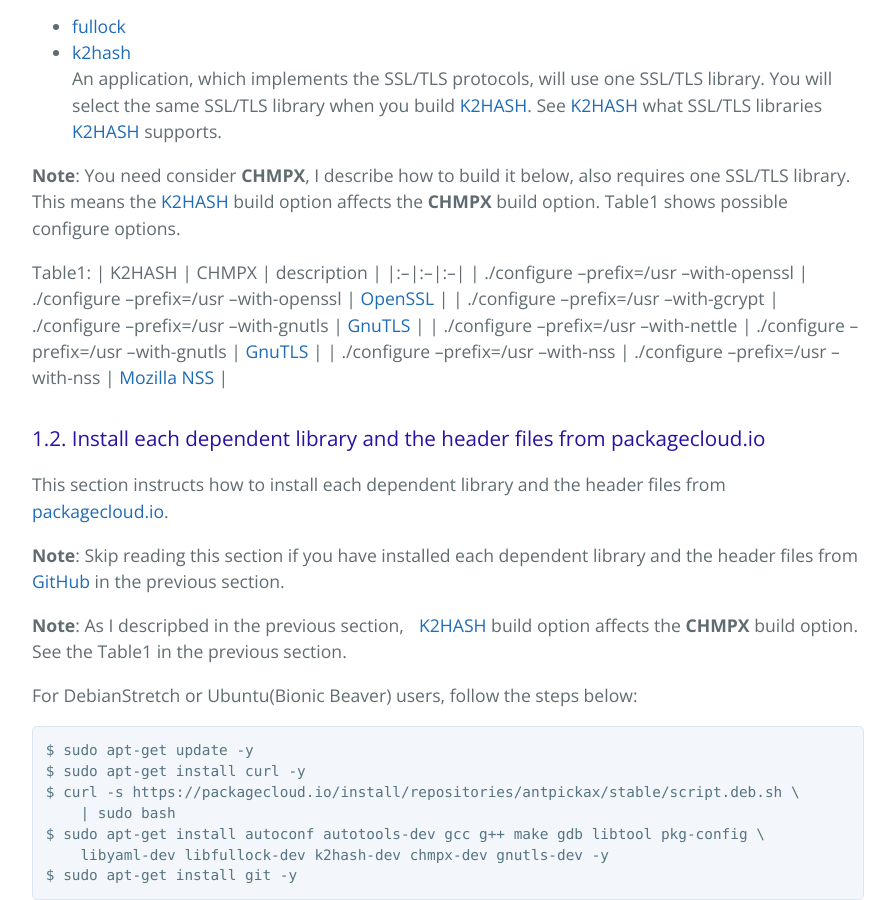
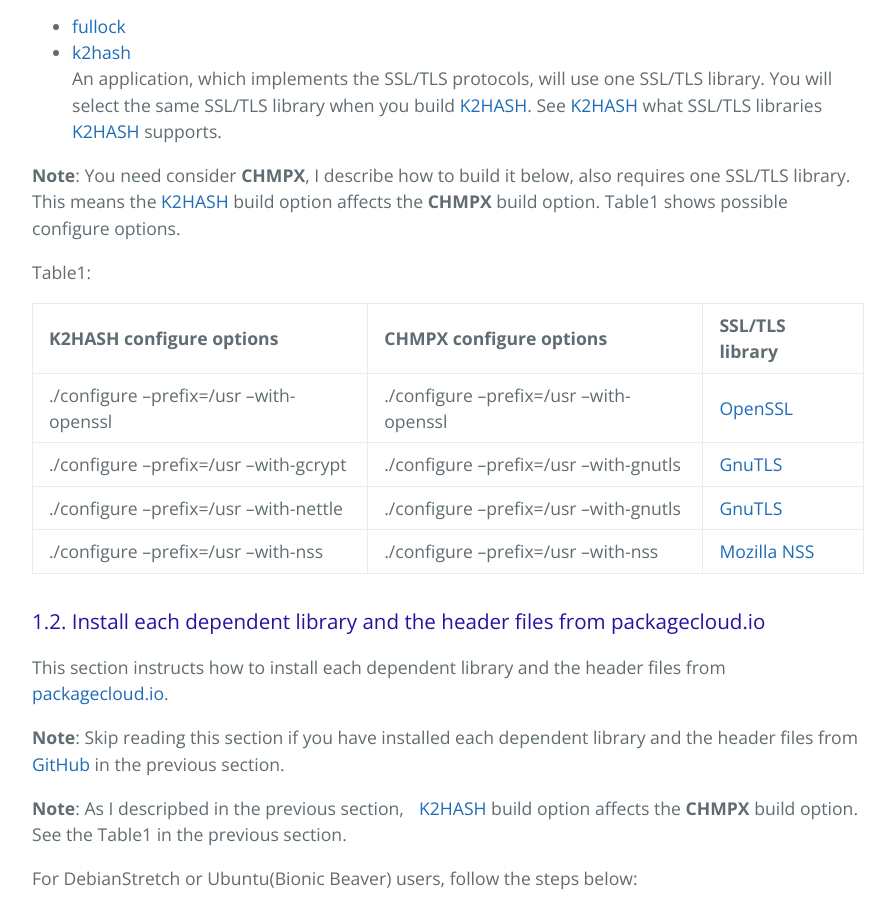
Before and after one commit to yahoojapan/chmpx, a Jekyll site: the page built from build.md, in a window 1280 px wide and 900 px high, scrolled down 894 px. Shown: the whole window, without its empty margins (192-1087 px from the left). Built offline with Jekyll 4.4.1, drawn with Linux system fonts in a browser that asks for light colours.

Commit message:
Fixed table and styles.

```diff
--- a/build.md
+++ b/build.md
@@ -39,7 +39,8 @@
 **Note**: You need consider **CHMPX**, I describe how to build it below, also requires one SSL/TLS library. This means the [K2HASH](https://k2hash.antpick.ax/build.html) build option affects the **CHMPX** build option. Table1 shows possible configure options.
 
 Table1:
-| K2HASH  | CHMPX | description |
+
+| K2HASH configure options | CHMPX configure options | SSL/TLS library |
 |:--|:--|:--|
 | ./configure --prefix=/usr --with-openssl | ./configure --prefix=/usr --with-openssl | [OpenSSL](https://www.openssl.org/) |
 | ./configure --prefix=/usr --with-gcrypt | ./configure --prefix=/usr --with-gnutls | [GnuTLS](https://gnutls.org/) |
```
Also changed, not shown: buildja.md (+2 -1 lines).
